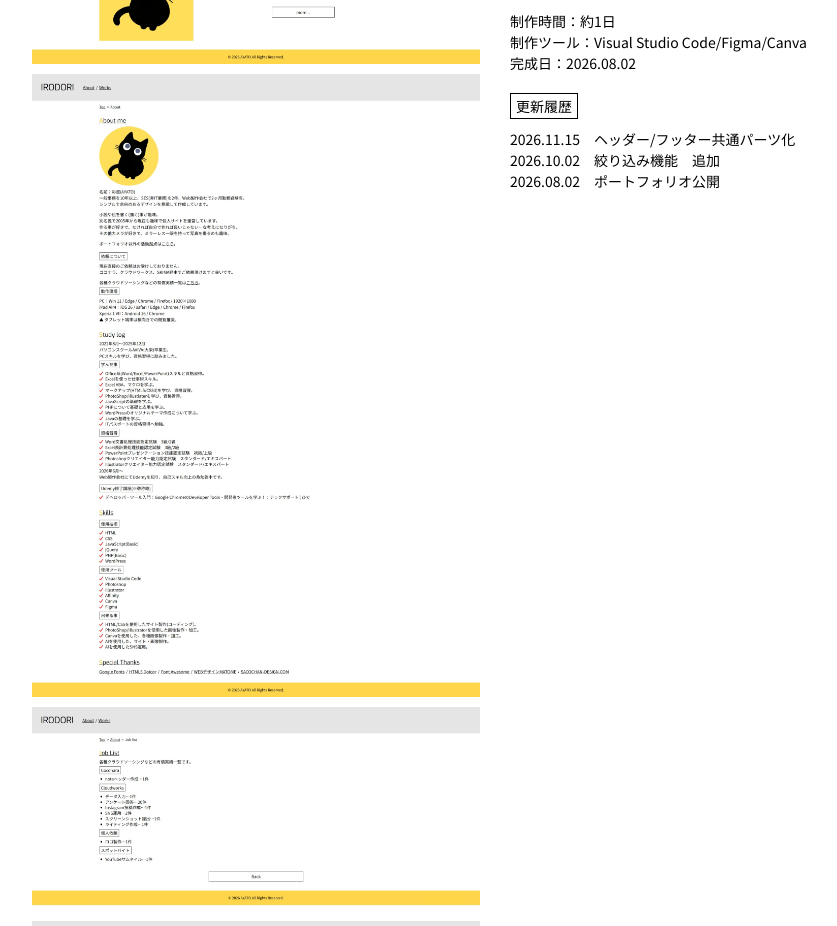
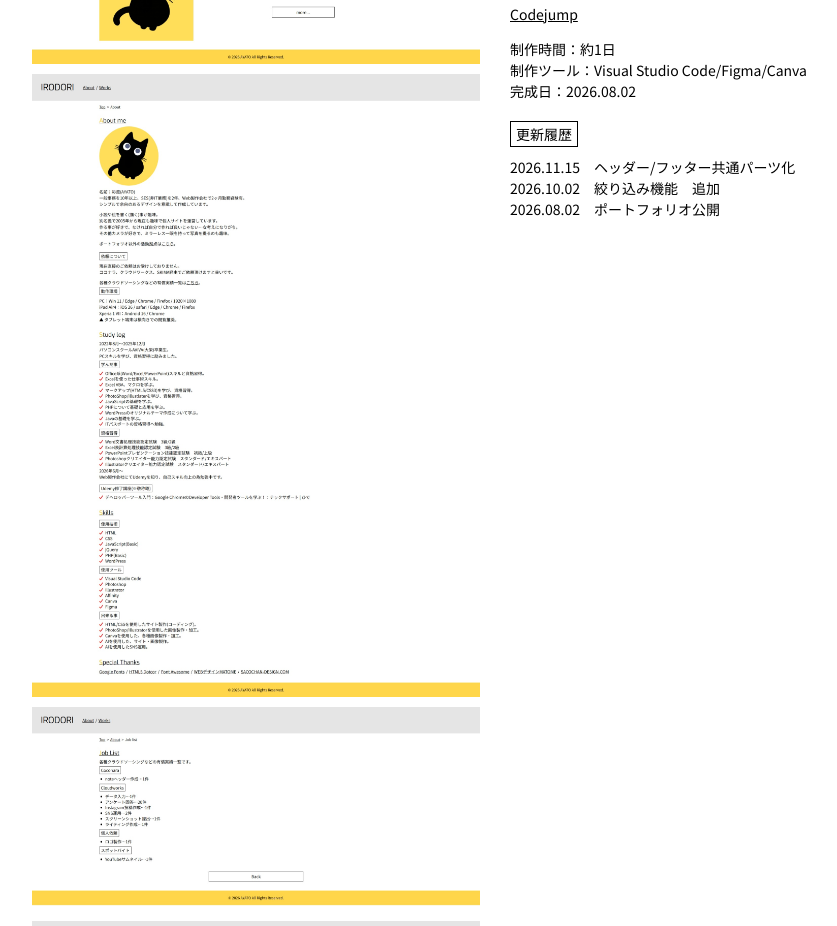
Before and after one commit to ayato-design/irodori, a plain HTML site: page works/17/17.html in a window 1280 px wide. Shown: the part 1067-1993 px from the top of the page, without its empty margins (160-997 px from the left). Drawn offline with nearby package versions, Linux system fonts and the light colour scheme; files whose address does not match are found by name.

Commit message:
Add files via upload

```diff
--- a/works/17/17.html
+++ b/works/17/17.html
@@ -66,6 +66,7 @@
                             <li>Figma</li>
                             <li>Canva</li>
                         </ul>
+                        <br>
                         <h4>素材提供</h4>
                         <ul class="normal_list3">
                             <li>Google Fonts</li>
@@ -75,6 +76,7 @@
                             <li>SACOCHAN-DESIGN.COM</li>
                             <li>Web Drawer</li>
                         </ul>
+                        <br>
                         <h4>参考デザイン</h4>
                         <p><a href="https://code-jump.com/store2-menu/" target="_blank">Codejump</a></p>
                         <br>
@@ -83,9 +85,11 @@
                         <p>完成日：2026.08.02</p>
                         <br>
                         <h4>更新履歴</h4>
-                        <p>2026.11.15　ヘッダー/フッター共通パーツ化</p>
-                        <p>2026.10.02　絞り込み機能　追加</p>
-                        <p>2026.08.02　ポートフォリオ公開</p>
+                        <ul class="normal_list4">
+                            <li>2026.11.15　ヘッダー/フッター共通パーツ化</li>
+                            <li>2026.10.02　絞り込み機能　追加</li>
+                            <li>2026.08.02　ポートフォリオ公開</li>
+                        </ul>
                     </div>
                 </div>
                 <div class="back_works">
```
Also changed, not shown: works/22/22.html (+3 -0 lines).
